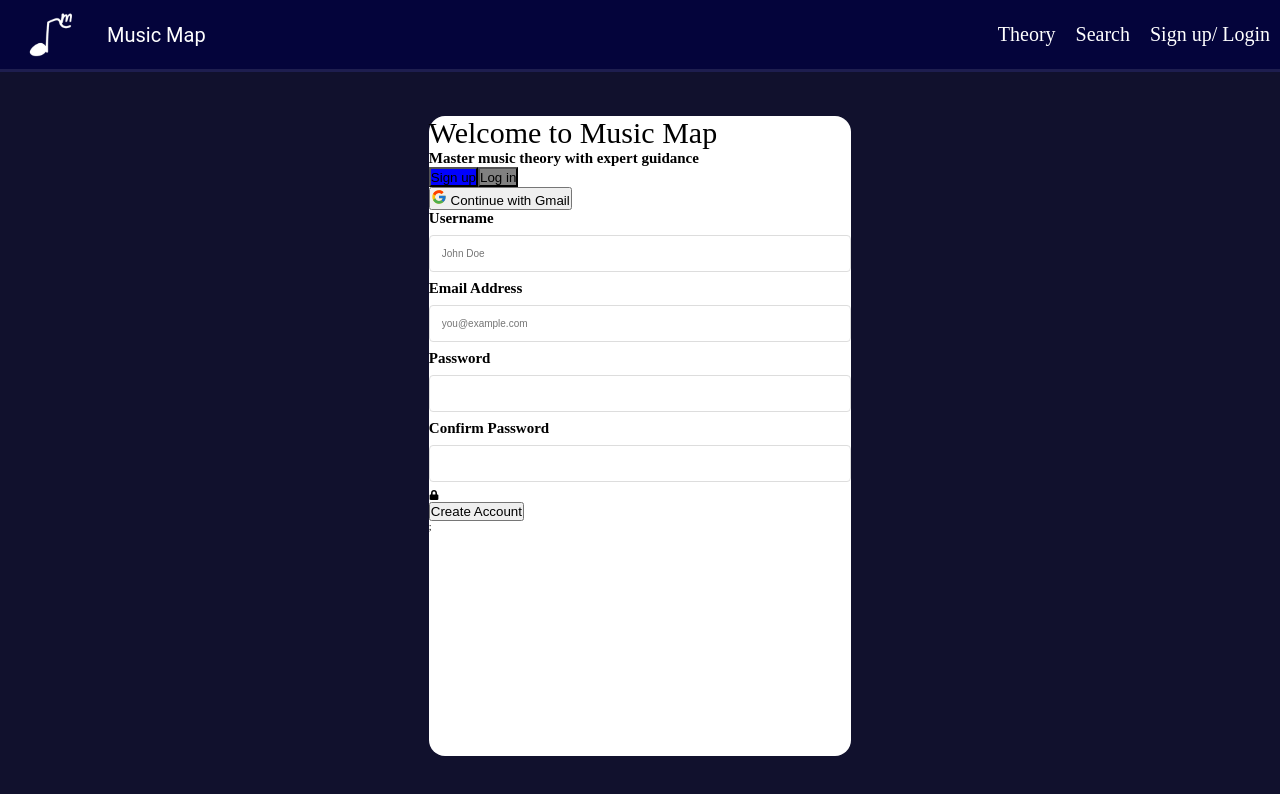
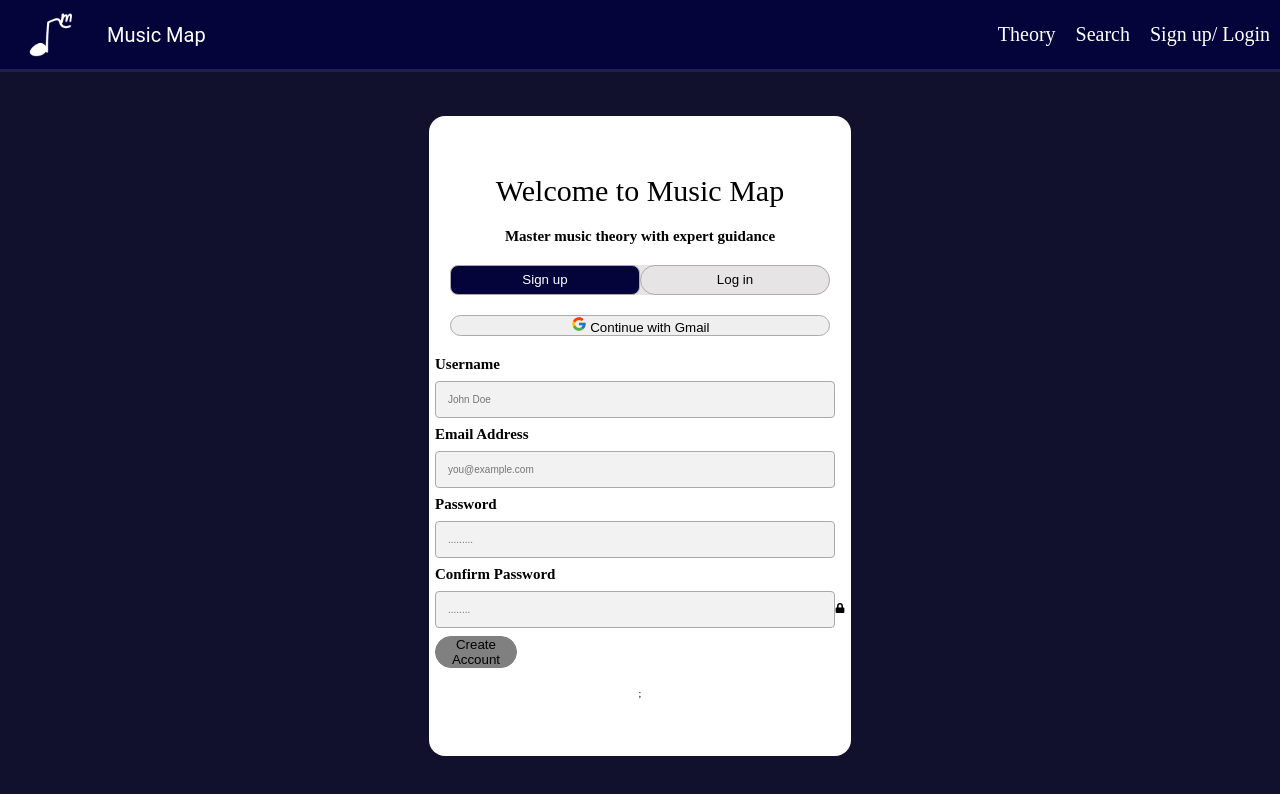
Before and after one commit to marshall-edmond/music-theory, a React (Vite) app in the folder frontend/: page /signup in a window 1280 px wide. Shown: the top 794 px of the page. Built offline with nearby package versions, Linux system fonts and the light colour scheme.

Commit message:
Signup login corrected

```diff
--- a/frontend/src/App.css
+++ b/frontend/src/App.css
@@ -22,7 +22,7 @@
 }
 
 input {
-    width: 100%;
+    width: 50vh;;
     padding: 12px;
     margin: 8px 0;
     border: 1px solid #ddd;
@@ -31,4 +31,13 @@
     box-sizing: border-box;
     outline:none;
     transition: border-color 0.2s;
+    background-color:rgb(242, 242, 242);
+    color: black;
+    border: 1px solid rgb(169, 169, 169);
 }
+
+button {
+    border: 1px solid rgb(172, 171, 171);
+    width: 90%;
+    border-radius: 16px;
+}
--- a/frontend/src/components/Signup.tsx
+++ b/frontend/src/components/Signup.tsx
@@ -68,17 +68,19 @@
             <h2>Password</h2>
             <input type="password"
             value={password}
+            placeholder="........."
             onChange={(e: React.ChangeEvent<HTMLInputElement>) => setPassword(e.target.value)}/>
 
             <h2> Confirm Password </h2>
             <div className={styles.passwordRow}>
                 <input type="password"
                 value={confirm}
+                placeholder="........"
                 onChange={(e => setConfirm(e.target.value))}/>
                 <FaLock/>
             </div>
 
-            <button className={styles.button} type="submit" disabled={loading}>
+            <button className={styles.button1} type="submit" disabled={loading}>
                 {loading ? 'Creating...' : 'Create Account'}
             </button>
 
--- a/frontend/src/pages/SignupLogin.tsx
+++ b/frontend/src/pages/SignupLogin.tsx
@@ -25,18 +25,18 @@
 
                         {login ? (
                         <div className={styles.tabContainer}>
-                            <button className={styles.tab}>Sign up</button>
-                            <button className={styles.tabActivated} onClick={() => setLogin(false)}>Log in</button>
+                            <button className={styles.tab} onClick={() => setLogin(false)}>Sign up</button>
+                            <button className={styles.tabActivated}>Log in</button>
                         </div>
                         ) : (
                         <div className={styles.tabContainer}>
-                            <button className={styles.tabActivated} onClick={() => setLogin(false)}>Sign up</button>
-                            <button className={styles.tab}>Log in</button>
+                            <button className={styles.tabActivated}>Sign up</button>
+                            <button className={styles.tab} onClick={() => setLogin(false)}>Log in</button>
                         </div>
                         )}
 
 
-                    <button> <FcGoogle size={16}/> Continue with Gmail </button>
+                    <button className={styles.Google}> <FcGoogle size={16}/> Continue with Gmail </button>
 
                     {login ? (<Login />
                     ) : (<Signup />)};
--- a/frontend/src/styles/Signup.module.css
+++ b/frontend/src/styles/Signup.module.css
@@ -13,11 +13,15 @@
 .container {
     width: 33%;
     height: 80dvh;
+    display:flex;
+    flex-direction:column;
     background-color: white;
     z-index: 2;
     border-radius: 16px;
     justify-content:center;
+    align-items:center;
     gap: 2rem;
+
 
 }
 
@@ -37,21 +41,28 @@
 }
 
 .tabContainer {
-    height: 20px;
-    width: 70%;
+    height: 30px;
+    width: 90%;
     display:flex;
+    background-color: rgb(230, 228, 228);
+    border-radius:16px;
+    justify-content:space-evenly
+
 
 }
 
 .tab {
-    background-color: grey;
+    background-color:inherit;
+
 
 
 }
 
 .tabActivated {
     pointer-events: none;
-    background-color: blue;
+    background-color: rgb(4,4,59);
+    border-radius: 8px;
+    color:white;
 
 }
 
@@ -59,3 +70,9 @@
     display:flex;
     justify-content: spcae-evenly;
 }
+
+.button1 {
+    background-color: grey;
+    border: 1px solid grey;
+    width: 20%;
+}
```
